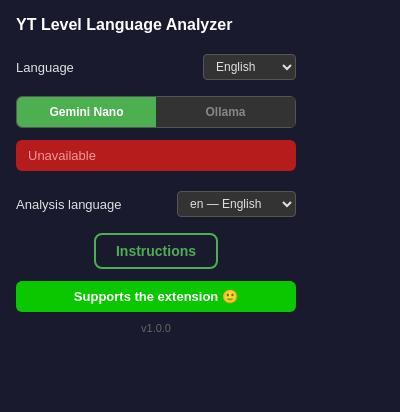
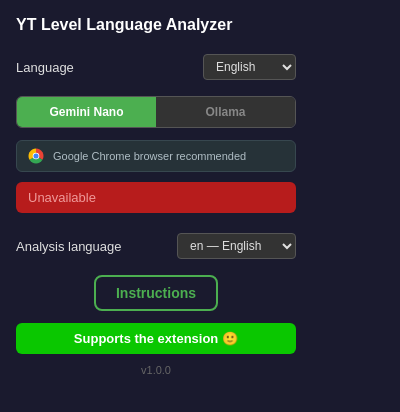
Before and after one commit to Seeeeeck/youtube-language-level-analyzer, a browser extension: page popup.html in a window 400 px wide. Drawn offline with Linux system fonts and the light colour scheme.

Commit message:
Add Chrome browser recommendation banner to Nano section

```diff
--- a/popup.html
+++ b/popup.html
@@ -124,6 +124,19 @@
     }
     .nano-status.downloading { background: #e65100; color: #ffcc80; }
     .nano-status.unavailable { background: #b71c1c; color: #ef9a9a; }
+    .chrome-recommend {
+      display: flex;
+      align-items: center;
+      gap: 8px;
+      background: #263238;
+      border: 1px solid #37474f;
+      border-radius: 6px;
+      padding: 6px 10px;
+      margin-bottom: 10px;
+      font-size: 11px;
+      color: #b0bec5;
+    }
+    .chrome-recommend svg { flex-shrink: 0; }
   </style>
 </head>
 <body>
@@ -140,6 +153,16 @@
   </div>
 
   <div id="geminiSection" class="section active">
+    <div class="chrome-recommend">
+      <svg viewBox="0 0 24 24" width="18" height="18" aria-hidden="true">
+        <path fill="#EA4335" d="M12 12 L12 2 A10 10 0 0 1 20.66 17 Z"/>
+        <path fill="#34A853" d="M12 12 L20.66 17 A10 10 0 0 1 3.34 17 Z"/>
+        <path fill="#FBBC05" d="M12 12 L3.34 17 A10 10 0 0 1 12 2 Z"/>
+        <circle cx="12" cy="12" r="4.4" fill="#fff"/>
+        <circle cx="12" cy="12" r="3.4" fill="#4285F4"/>
+      </svg>
+      <span id="chromeRecommendText">Se recomienda usar el navegador Google Chrome</span>
+    </div>
     <div id="nanoStatus" class="nano-status unavailable">No disponible</div>
 
     <div id="nanoFlagHelp" class="nano-flag-help" style="display:none;">
--- a/popup.js
+++ b/popup.js
@@ -1,18 +1,18 @@
 const OLLAMA_DEFAULT = 'http://localhost:11434'
 
 const LANG = {
-  es: { title: 'YT Level Language Analyzer', nano: 'Gemini Nano', ollama: 'Ollama', server: 'Servidor', ok: 'OK', model: 'Modelo', lang: 'Lenguaje de la extensión', nanoInstructions: 'Instrucciones', ollamaInstructions: 'Instrucciones', noModels: '⚠ Sin modelos disponibles', noConn: '✗ Servidor sin conexión', loading: 'Cargando Ollama...', ready: v => `✓ ${v} listo`, nanoUnavail: 'No disponible', nanoReady: 'Disponible', nanoDownloading: 'Descargando...', nanoDownloadable: 'Descargable', analLang: 'Idioma de análisis', networkTip: 'Para servidores remotos, activa "Exponer Ollama a la red" en Configuración de Ollama.', supportsExt: 'Apoya la extensión 🙂', nanoFlagBtn: 'Activar Prompt API for Gemini Nano Multilingual y reinicia el navegador' },
-  en: { title: 'YT Level Language Analyzer', nano: 'Gemini Nano', ollama: 'Ollama', server: 'Server', ok: 'OK', model: 'Model', lang: 'Language', nanoInstructions: 'Instructions', ollamaInstructions: 'Instructions', noModels: '⚠ No models available', noConn: '✗ Server unreachable', loading: 'Loading Ollama...', ready: v => `✓ ${v} ready`, nanoUnavail: 'Unavailable', nanoReady: 'Available', nanoDownloading: 'Downloading...', nanoDownloadable: 'Downloadable', analLang: 'Analysis language', networkTip: 'For remote servers, enable "Expose Ollama to network" in Ollama Settings.', supportsExt: 'Supports the extension 🙂', nanoFlagBtn: 'Activate Prompt API for Gemini Nano Multilingual and restart your browser' },
-  fr: { title: 'YT Level Language Analyzer', nano: 'Gemini Nano', ollama: 'Ollama', server: 'Serveur', ok: 'OK', model: 'Modèle', lang: 'Langue', nanoInstructions: 'Instructions', ollamaInstructions: 'Instructions', noModels: '⚠ Aucun modèle', noConn: '✗ Serveur inaccessible', loading: 'Chargement d\'Ollama...', ready: v => `✓ ${v} prêt`, nanoUnavail: 'Indisponible', nanoReady: 'Disponible', nanoDownloading: 'Téléchargement...', nanoDownloadable: 'Téléchargeable', analLang: 'Langue d\'analyse', networkTip: 'Pour les serveurs distants, activez "Exposer Ollama au réseau" dans les paramètres Ollama.', supportsExt: 'Soutenez l\'extension 🙂', nanoFlagBtn: 'Activer Prompt API for Gemini Nano Multilingual et redémarrer le navigateur' },
-  pt: { title: 'YT Level Language Analyzer', nano: 'Gemini Nano', ollama: 'Ollama', server: 'Servidor', ok: 'OK', model: 'Modelo', lang: 'Idioma', nanoInstructions: 'Instruções', ollamaInstructions: 'Instruções', noModels: '⚠ Sem modelos', noConn: '✗ Servidor sem conexão', loading: 'Carregando Ollama...', ready: v => `✓ ${v} pronto`, nanoUnavail: 'Indisponível', nanoReady: 'Disponível', nanoDownloading: 'Baixando...', nanoDownloadable: 'Baixável', analLang: 'Idioma de análise', networkTip: 'Para servidores remotos, ative "Expor Ollama à rede" nas Configurações do Ollama.', supportsExt: 'Apoie a extensão 🙂', nanoFlagBtn: 'Ativar Prompt API for Gemini Nano Multilingual e reiniciar o navegador' },
-  de: { title: 'YT Level Language Analyzer', nano: 'Gemini Nano', ollama: 'Ollama', server: 'Server', ok: 'OK', model: 'Modell', lang: 'Sprache', nanoInstructions: 'Anleitung', ollamaInstructions: 'Anleitung', noModels: '⚠ Keine Modelle', noConn: '✗ Server nicht erreichbar', loading: 'Ollama wird geladen...', ready: v => `✓ ${v} bereit`, nanoUnavail: 'Nicht verfügbar', nanoReady: 'Verfügbar', nanoDownloading: 'Wird heruntergeladen...', nanoDownloadable: 'Herunterladbar', analLang: 'Analysesprache', networkTip: 'Für entfernte Server aktivieren Sie "Ollama im Netzwerk verfügbar machen" in den Ollama-Einstellungen.', supportsExt: 'Unterstütze die Erweiterung 🙂', nanoFlagBtn: 'Prompt API for Gemini Nano Multilingual aktivieren und Browser neu starten' },
-  it: { title: 'YT Level Language Analyzer', nano: 'Gemini Nano', ollama: 'Ollama', server: 'Server', ok: 'OK', model: 'Modello', lang: 'Lingua', nanoInstructions: 'Istruzioni', ollamaInstructions: 'Istruzioni', noModels: '⚠ Nessun modello', noConn: '✗ Server non raggiungibile', loading: 'Caricamento Ollama...', ready: v => `✓ ${v} pronto`, nanoUnavail: 'Non disponibile', nanoReady: 'Disponibile', nanoDownloading: 'Download...', nanoDownloadable: 'Scaricabile', analLang: 'Lingua di analisi', networkTip: 'Per server remoti, abilita "Esponi Ollama alla rete" nelle Impostazioni di Ollama.', supportsExt: 'Supporta l\'estensione 🙂', nanoFlagBtn: 'Attiva Prompt API for Gemini Nano Multilingual e riavvia il browser' },
-  zh: { title: 'YT Level Language Analyzer', nano: 'Gemini Nano', ollama: 'Ollama', server: '服务器', ok: '确定', model: '模型', lang: '语言', nanoInstructions: '说明', ollamaInstructions: '说明', noModels: '⚠ 无可用模型', noConn: '✗ 服务器无法连接', loading: '正在加载 Ollama...', ready: v => `✓ ${v} 就绪`, nanoUnavail: '不可用', nanoReady: '可用', nanoDownloading: '下载中...', nanoDownloadable: '可下载', analLang: '分析语言', networkTip: '对于远程服务器，请在Ollama设置中启用"将Ollama暴露到网络"。', supportsExt: '支持扩展 🙂', nanoFlagBtn: '启用 Prompt API for Gemini Nano Multilingual 并重启浏览器' },
-  ja: { title: 'YT Level Language Analyzer', nano: 'Gemini Nano', ollama: 'Ollama', server: 'サーバー', ok: 'OK', model: 'モデル', lang: '言語', nanoInstructions: '説明書', ollamaInstructions: '説明書', noModels: '⚠ モデルがありません', noConn: '✗ サーバーに接続できません', loading: 'Ollama を読み込み中...', ready: v => `✓ ${v} 準備完了`, nanoUnavail: '利用不可', nanoReady: '利用可能', nanoDownloading: 'ダウンロード中...', nanoDownloadable: 'ダウンロード可能', analLang: '分析言語', networkTip: 'リモートサーバーの場合は、Ollama設定で「Ollamaをネットワークに公開する」を有効にしてください。', supportsExt: '拡張機能をサポート 🙂', nanoFlagBtn: 'Prompt API for Gemini Nano Multilingual を有効化してブラウザを再起動' },
-  ko: { title: 'YT Level Language Analyzer', nano: 'Gemini Nano', ollama: 'Ollama', server: '서버', ok: '확인', model: '모델', lang: '언어', nanoInstructions: '설명서', ollamaInstructions: '설명서', noModels: '⚠ 모델 없음', noConn: '✗ 서버 연결 불가', loading: 'Ollama 로딩 중...', ready: v => `✓ ${v} 준비 완료`, nanoUnavail: '사용 불가', nanoReady: '사용 가능', nanoDownloading: '다운로드 중...', nanoDownloadable: '다운로드 가능', analLang: '분석 언어', networkTip: '원격 서버의 경우 Ollama 설정에서 "Ollama를 네트워크에 노출"을 활성화하세요.', supportsExt: '확장 지원하기 🙂', nanoFlagBtn: 'Prompt API for Gemini Nano Multilingual 활성화 후 브라우저 재시작' },
-  ar: { title: 'YT Level Language Analyzer', nano: 'Gemini Nano', ollama: 'Ollama', server: 'الخادم', ok: 'موافق', model: 'النموذج', lang: 'اللغة', nanoInstructions: 'تعليمات', ollamaInstructions: 'تعليمات', noModels: '⚠ لا توجد نماذج', noConn: '✗ الخادم غير متاح', loading: 'جارٍ تحميل Ollama...', ready: v => `✓ ${v} جاهز`, nanoUnavail: 'غير متاح', nanoReady: 'متاح', nanoDownloading: 'جارٍ التحميل...', nanoDownloadable: 'قابل للتحميل', analLang: 'لغة التحليل', networkTip: 'للخوادم البعيدة، قم بتمكين "كشف Ollama للشبكة" في إعدادات Ollama.', supportsExt: 'ادعم الإضافة 🙂', nanoFlagBtn: 'تفعيل Prompt API for Gemini Nano Multilingual وإعادة تشغيل المتصفح' },
-  hi: { title: 'YT Level Language Analyzer', nano: 'Gemini Nano', ollama: 'Ollama', server: 'सर्वर', ok: 'ठीक', model: 'मॉडल', lang: 'भाषा', nanoInstructions: 'निर्देश', ollamaInstructions: 'निर्देश', noModels: '⚠ कोई मॉडल नहीं', noConn: '✗ सर्वर से कनेक्ट नहीं हो सका', loading: 'Ollama लोड हो रहा है...', ready: v => `✓ ${v} तैयार`, nanoUnavail: 'अनुपलब्ध', nanoReady: 'उपलब्ध', nanoDownloading: 'डाउनलोड हो रहा है...', nanoDownloadable: 'डाउनलोड योग्य', analLang: 'विश्लेषण भाषा', networkTip: 'दूरस्थ सर्वर के लिए, Ollama सेटिंग्स में "Expose Ollama to network" सक्षम करें।', supportsExt: 'एक्सटेंशन का समर्थन करें 🙂', nanoFlagBtn: 'Prompt API for Gemini Nano Multilingual सक्षम करें और ब्राउज़र पुनः आरंभ करें' },
-  ru: { title: 'YT Level Language Analyzer', nano: 'Gemini Nano', ollama: 'Ollama', server: 'Сервер', ok: 'ОК', model: 'Модель', lang: 'Язык', nanoInstructions: 'Инструкция', ollamaInstructions: 'Инструкция', noModels: '⚠ Нет моделей', noConn: '✗ Сервер недоступен', loading: 'Загрузка Ollama...', ready: v => `✓ ${v} готов`, nanoUnavail: 'Недоступно', nanoReady: 'Доступно', nanoDownloading: 'Загрузка...', nanoDownloadable: 'Загружаемый', analLang: 'Язык анализа', networkTip: 'Для удаленных серверов включите "Expose Ollama to network" в настройках Ollama.', supportsExt: 'Поддержите расширение 🙂', nanoFlagBtn: 'Включить Prompt API for Gemini Nano Multilingual и перезапустить браузер' },
+  es: { title: 'YT Level Language Analyzer', nano: 'Gemini Nano', ollama: 'Ollama', server: 'Servidor', ok: 'OK', model: 'Modelo', lang: 'Lenguaje de la extensión', nanoInstructions: 'Instrucciones', ollamaInstructions: 'Instrucciones', noModels: '⚠ Sin modelos disponibles', noConn: '✗ Servidor sin conexión', loading: 'Cargando Ollama...', ready: v => `✓ ${v} listo`, nanoUnavail: 'No disponible', nanoReady: 'Disponible', nanoDownloading: 'Descargando...', nanoDownloadable: 'Descargable', analLang: 'Idioma de análisis', networkTip: 'Para servidores remotos, activa "Exponer Ollama a la red" en Configuración de Ollama.', supportsExt: 'Apoya la extensión 🙂', nanoFlagBtn: 'Activar Prompt API for Gemini Nano Multilingual y reinicia el navegador', chromeRecommend: 'Se recomienda usar el navegador Google Chrome' },
+  en: { title: 'YT Level Language Analyzer', nano: 'Gemini Nano', ollama: 'Ollama', server: 'Server', ok: 'OK', model: 'Model', lang: 'Language', nanoInstructions: 'Instructions', ollamaInstructions: 'Instructions', noModels: '⚠ No models available', noConn: '✗ Server unreachable', loading: 'Loading Ollama...', ready: v => `✓ ${v} ready`, nanoUnavail: 'Unavailable', nanoReady: 'Available', nanoDownloading: 'Downloading...', nanoDownloadable: 'Downloadable', analLang: 'Analysis language', networkTip: 'For remote servers, enable "Expose Ollama to network" in Ollama Settings.', supportsExt: 'Supports the extension 🙂', nanoFlagBtn: 'Activate Prompt API for Gemini Nano Multilingual and restart your browser', chromeRecommend: 'Google Chrome browser recommended' },
+  fr: { title: 'YT Level Language Analyzer', nano: 'Gemini Nano', ollama: 'Ollama', server: 'Serveur', ok: 'OK', model: 'Modèle', lang: 'Langue', nanoInstructions: 'Instructions', ollamaInstructions: 'Instructions', noModels: '⚠ Aucun modèle', noConn: '✗ Serveur inaccessible', loading: 'Chargement d\'Ollama...', ready: v => `✓ ${v} prêt`, nanoUnavail: 'Indisponible', nanoReady: 'Disponible', nanoDownloading: 'Téléchargement...', nanoDownloadable: 'Téléchargeable', analLang: 'Langue d\'analyse', networkTip: 'Pour les serveurs distants, activez "Exposer Ollama au réseau" dans les paramètres Ollama.', supportsExt: 'Soutenez l\'extension 🙂', nanoFlagBtn: 'Activer Prompt API for Gemini Nano Multilingual et redémarrer le navigateur', chromeRecommend: 'Navigateur Google Chrome recommandé' },
+  pt: { title: 'YT Level Language Analyzer', nano: 'Gemini Nano', ollama: 'Ollama', server: 'Servidor', ok: 'OK', model: 'Modelo', lang: 'Idioma', nanoInstructions: 'Instruções', ollamaInstructions: 'Instruções', noModels: '⚠ Sem modelos', noConn: '✗ Servidor sem conexão', loading: 'Carregando Ollama...', ready: v => `✓ ${v} pronto`, nanoUnavail: 'Indisponível', nanoReady: 'Disponível', nanoDownloading: 'Baixando...', nanoDownloadable: 'Baixável', analLang: 'Idioma de análise', networkTip: 'Para servidores remotos, ative "Expor Ollama à rede" nas Configurações do Ollama.', supportsExt: 'Apoie a extensão 🙂', nanoFlagBtn: 'Ativar Prompt API for Gemini Nano Multilingual e reiniciar o navegador', chromeRecommend: 'Navegador Google Chrome recomendado' },
+  de: { title: 'YT Level Language Analyzer', nano: 'Gemini Nano', ollama: 'Ollama', server: 'Server', ok: 'OK', model: 'Modell', lang: 'Sprache', nanoInstructions: 'Anleitung', ollamaInstructions: 'Anleitung', noModels: '⚠ Keine Modelle', noConn: '✗ Server nicht erreichbar', loading: 'Ollama wird geladen...', ready: v => `✓ ${v} bereit`, nanoUnavail: 'Nicht verfügbar', nanoReady: 'Verfügbar', nanoDownloading: 'Wird heruntergeladen...', nanoDownloadable: 'Herunterladbar', analLang: 'Analysesprache', networkTip: 'Für entfernte Server aktivieren Sie "Ollama im Netzwerk verfügbar machen" in den Ollama-Einstellungen.', supportsExt: 'Unterstütze die Erweiterung 🙂', nanoFlagBtn: 'Prompt API for Gemini Nano Multilingual aktivieren und Browser neu starten', chromeRecommend: 'Google Chrome Browser empfohlen' },
+  it: { title: 'YT Level Language Analyzer', nano: 'Gemini Nano', ollama: 'Ollama', server: 'Server', ok: 'OK', model: 'Modello', lang: 'Lingua', nanoInstructions: 'Istruzioni', ollamaInstructions: 'Istruzioni', noModels: '⚠ Nessun modello', noConn: '✗ Server non raggiungibile', loading: 'Caricamento Ollama...', ready: v => `✓ ${v} pronto`, nanoUnavail: 'Non disponibile', nanoReady: 'Disponibile', nanoDownloading: 'Download...', nanoDownloadable: 'Scaricabile', analLang: 'Lingua di analisi', networkTip: 'Per server remoti, abilita "Esponi Ollama alla rete" nelle Impostazioni di Ollama.', supportsExt: 'Supporta l\'estensione 🙂', nanoFlagBtn: 'Attiva Prompt API for Gemini Nano Multilingual e riavvia il browser', chromeRecommend: 'Browser Google Chrome consigliato' },
+  zh: { title: 'YT Level Language Analyzer', nano: 'Gemini Nano', ollama: 'Ollama', server: '服务器', ok: '确定', model: '模型', lang: '语言', nanoInstructions: '说明', ollamaInstructions: '说明', noModels: '⚠ 无可用模型', noConn: '✗ 服务器无法连接', loading: '正在加载 Ollama...', ready: v => `✓ ${v} 就绪`, nanoUnavail: '不可用', nanoReady: '可用', nanoDownloading: '下载中...', nanoDownloadable: '可下载', analLang: '分析语言', networkTip: '对于远程服务器，请在Ollama设置中启用"将Ollama暴露到网络"。', supportsExt: '支持扩展 🙂', nanoFlagBtn: '启用 Prompt API for Gemini Nano Multilingual 并重启浏览器', chromeRecommend: '推荐使用 Google Chrome 浏览器' },
+  ja: { title: 'YT Level Language Analyzer', nano: 'Gemini Nano', ollama: 'Ollama', server: 'サーバー', ok: 'OK', model: 'モデル', lang: '言語', nanoInstructions: '説明書', ollamaInstructions: '説明書', noModels: '⚠ モデルがありません', noConn: '✗ サーバーに接続できません', loading: 'Ollama を読み込み中...', ready: v => `✓ ${v} 準備完了`, nanoUnavail: '利用不可', nanoReady: '利用可能', nanoDownloading: 'ダウンロード中...', nanoDownloadable: 'ダウンロード可能', analLang: '分析言語', networkTip: 'リモートサーバーの場合は、Ollama設定で「Ollamaをネットワークに公開する」を有効にしてください。', supportsExt: '拡張機能をサポート 🙂', nanoFlagBtn: 'Prompt API for Gemini Nano Multilingual を有効化してブラウザを再起動', chromeRecommend: 'Google Chrome ブラウザを推奨' },
+  ko: { title: 'YT Level Language Analyzer', nano: 'Gemini Nano', ollama: 'Ollama', server: '서버', ok: '확인', model: '모델', lang: '언어', nanoInstructions: '설명서', ollamaInstructions: '설명서', noModels: '⚠ 모델 없음', noConn: '✗ 서버 연결 불가', loading: 'Ollama 로딩 중...', ready: v => `✓ ${v} 준비 완료`, nanoUnavail: '사용 불가', nanoReady: '사용 가능', nanoDownloading: '다운로드 중...', nanoDownloadable: '다운로드 가능', analLang: '분석 언어', networkTip: '원격 서버의 경우 Ollama 설정에서 "Ollama를 네트워크에 노출"을 활성화하세요.', supportsExt: '확장 지원하기 🙂', nanoFlagBtn: 'Prompt API for Gemini Nano Multilingual 활성화 후 브라우저 재시작', chromeRecommend: 'Google Chrome 브라우저 권장' },
+  ar: { title: 'YT Level Language Analyzer', nano: 'Gemini Nano', ollama: 'Ollama', server: 'الخادم', ok: 'موافق', model: 'النموذج', lang: 'اللغة', nanoInstructions: 'تعليمات', ollamaInstructions: 'تعليمات', noModels: '⚠ لا توجد نماذج', noConn: '✗ الخادم غير متاح', loading: 'جارٍ تحميل Ollama...', ready: v => `✓ ${v} جاهز`, nanoUnavail: 'غير متاح', nanoReady: 'متاح', nanoDownloading: 'جارٍ التحميل...', nanoDownloadable: 'قابل للتحميل', analLang: 'لغة التحليل', networkTip: 'للخوادم البعيدة، قم بتمكين "كشف Ollama للشبكة" في إعدادات Ollama.', supportsExt: 'ادعم الإضافة 🙂', nanoFlagBtn: 'تفعيل Prompt API for Gemini Nano Multilingual وإعادة تشغيل المتصفح', chromeRecommend: 'يوصى باستخدام متصفح Google Chrome' },
+  hi: { title: 'YT Level Language Analyzer', nano: 'Gemini Nano', ollama: 'Ollama', server: 'सर्वर', ok: 'ठीक', model: 'मॉडल', lang: 'भाषा', nanoInstructions: 'निर्देश', ollamaInstructions: 'निर्देश', noModels: '⚠ कोई मॉडल नहीं', noConn: '✗ सर्वर से कनेक्ट नहीं हो सका', loading: 'Ollama लोड हो रहा है...', ready: v => `✓ ${v} तैयार`, nanoUnavail: 'अनुपलब्ध', nanoReady: 'उपलब्ध', nanoDownloading: 'डाउनलोड हो रहा है...', nanoDownloadable: 'डाउनलोड योग्य', analLang: 'विश्लेषण भाषा', networkTip: 'दूरस्थ सर्वर के लिए, Ollama सेटिंग्स में "Expose Ollama to network" सक्षम करें।', supportsExt: 'एक्सटेंशन का समर्थन करें 🙂', nanoFlagBtn: 'Prompt API for Gemini Nano Multilingual सक्षम करें और ब्राउज़र पुनः आरंभ करें', chromeRecommend: 'Google Chrome ब्राउज़र की अनुशंसा की जाती है' },
+  ru: { title: 'YT Level Language Analyzer', nano: 'Gemini Nano', ollama: 'Ollama', server: 'Сервер', ok: 'ОК', model: 'Модель', lang: 'Язык', nanoInstructions: 'Инструкция', ollamaInstructions: 'Инструкция', noModels: '⚠ Нет моделей', noConn: '✗ Сервер недоступен', loading: 'Загрузка Ollama...', ready: v => `✓ ${v} готов`, nanoUnavail: 'Недоступно', nanoReady: 'Доступно', nanoDownloading: 'Загрузка...', nanoDownloadable: 'Загружаемый', analLang: 'Язык анализа', networkTip: 'Для удаленных серверов включите "Expose Ollama to network" в настройках Ollama.', supportsExt: 'Поддержите расширение 🙂', nanoFlagBtn: 'Включить Prompt API for Gemini Nano Multilingual и перезапустить браузер', chromeRecommend: 'Рекомендуется браузер Google Chrome' },
 }
 
 const LANG_NAMES = {
@@ -97,6 +97,7 @@
   if (els.analLangLabel) els.analLangLabel.textContent = tr.analLang
   if (els.networkTip) els.networkTip.textContent = tr.networkTip
   if (els.kofiBtn) els.kofiBtn.textContent = tr.supportsExt
+  if (els.chromeRecommendText) els.chromeRecommendText.textContent = tr.chromeRecommend
   populateNanoLangSelect(lang)
 }
 
@@ -168,6 +169,7 @@
     nanoInstructionsBtn: document.getElementById('nanoInstructionsBtn'),
     networkTip: document.getElementById('networkTip'),
     nanoFlagBtn: document.getElementById('nanoFlagBtn'),
+    chromeRecommendText: document.getElementById('chromeRecommendText'),
     kofiBtn: null,
   }
 
```
